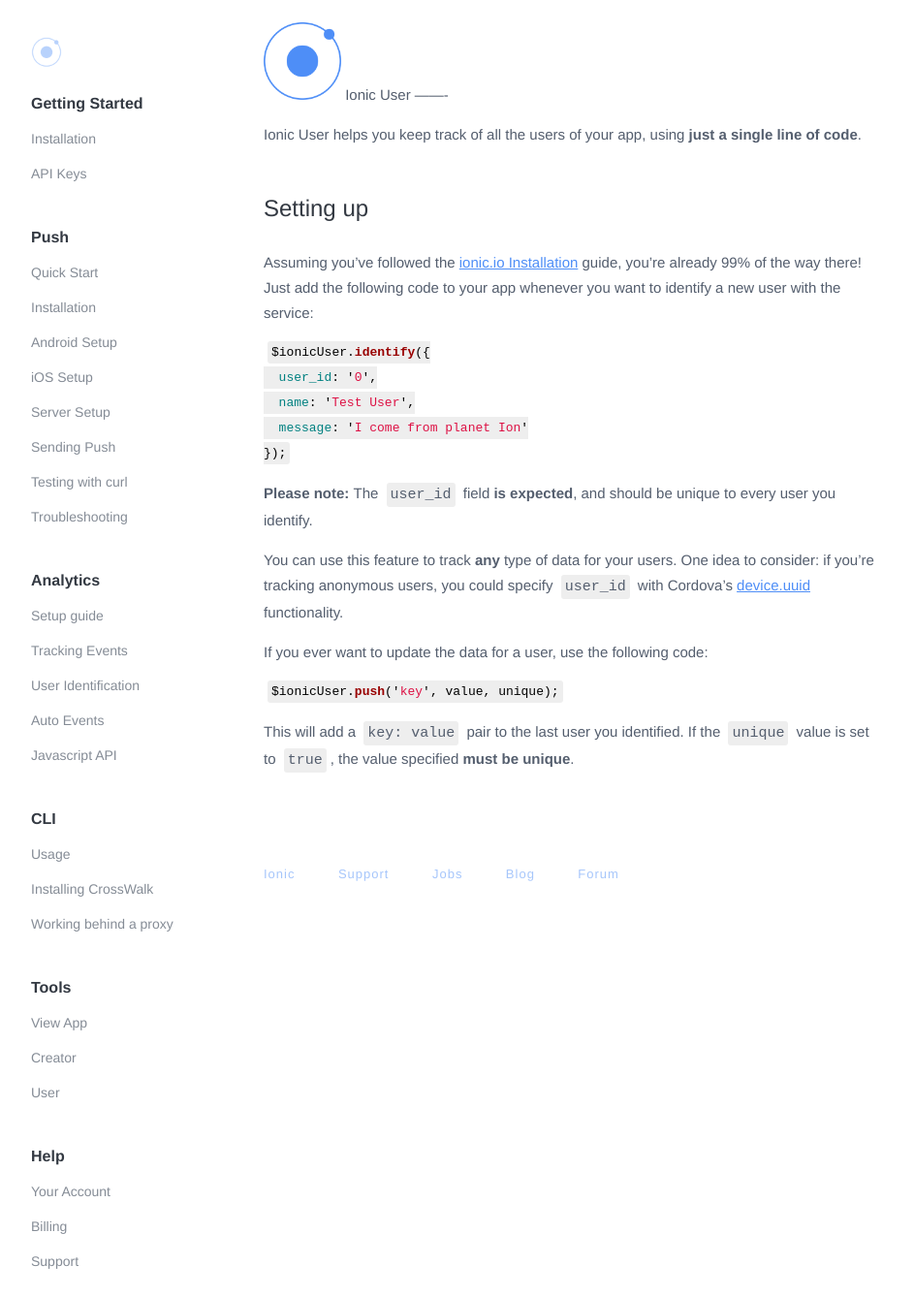
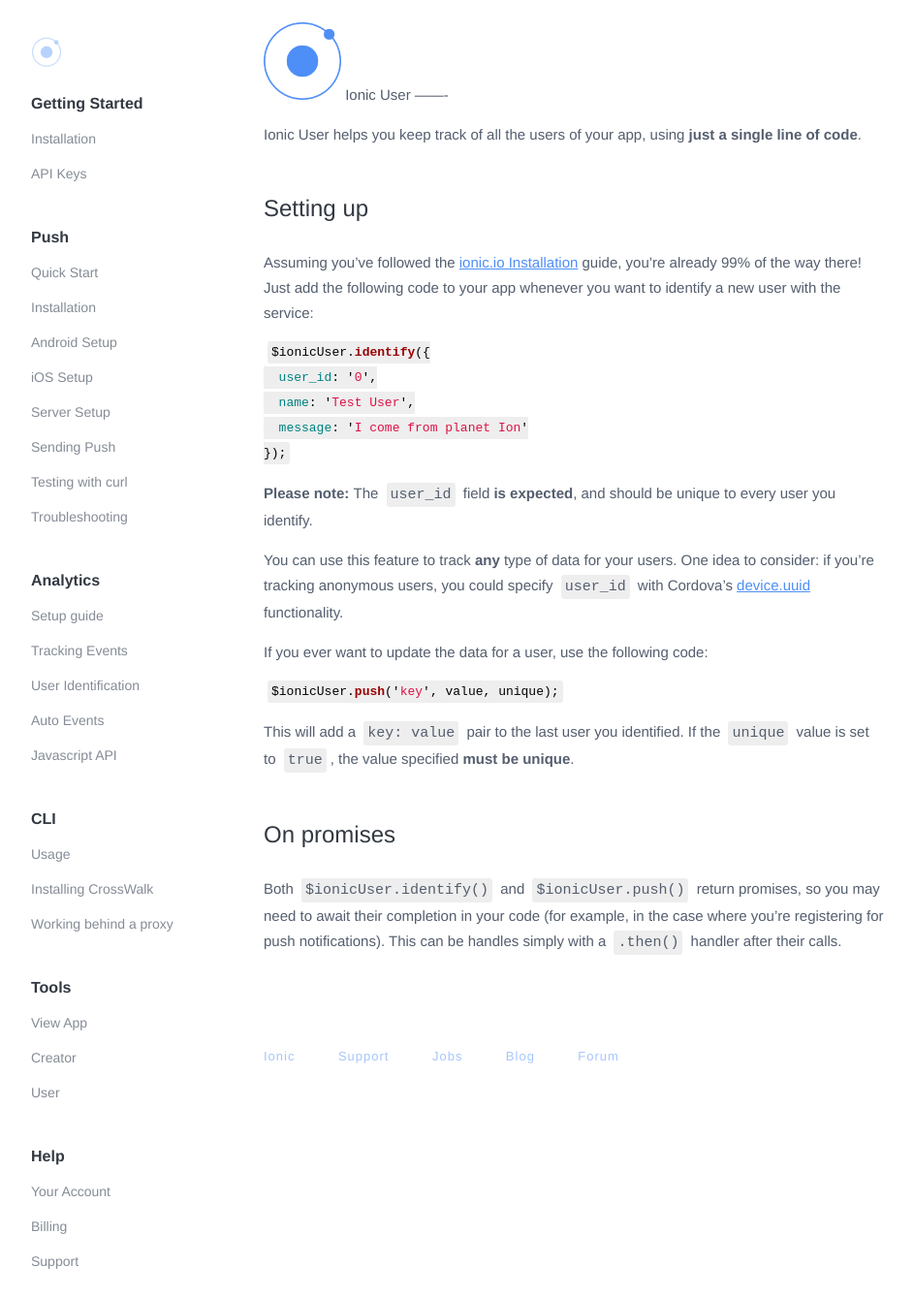
Before and after one commit to ionic-team/ionic-io-docs, a Jekyll site: the page built from identify.md, in a window 1280 px wide. Shown: the whole page at 97% size, without its empty margins (128-1071 px from the left). Built offline with Jekyll 4.4.1, drawn with Linux system fonts in a browser that asks for light colours; some web fonts are replaced; Markdown is read by kramdown in place of the engine named in the settings.

Commit message:
Promises

```diff
--- a/identify.md
+++ b/identify.md
@@ -35,3 +35,9 @@
 
 This will add a `key: value` pair to the last user you identified.  If the `unique` value is set to `true`, the value
 specified <strong>must be unique</strong>.
+
+## On promises
+
+Both `$ionicUser.identify()` and `$ionicUser.push()` return promises, so you may need to await their completion in your
+code (for example, in the case where you're registering for push notifications).  This can be handles simply with a
+`.then()` handler after their calls.
```
